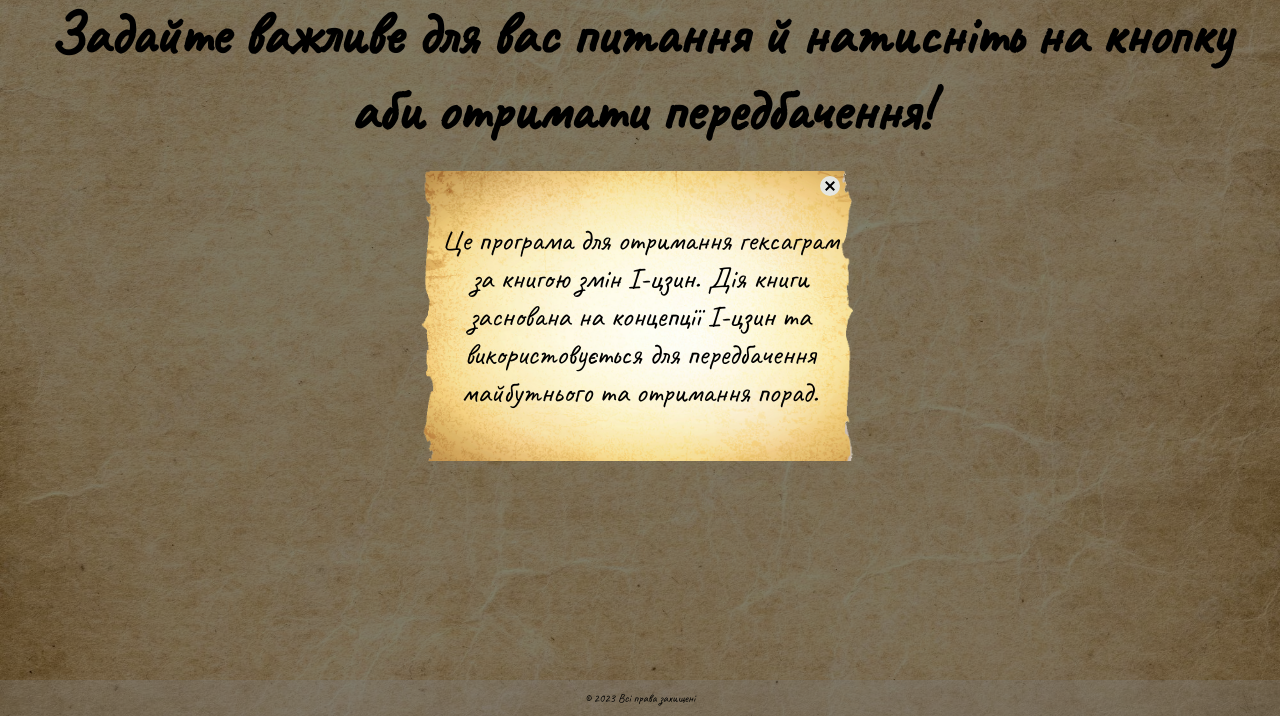
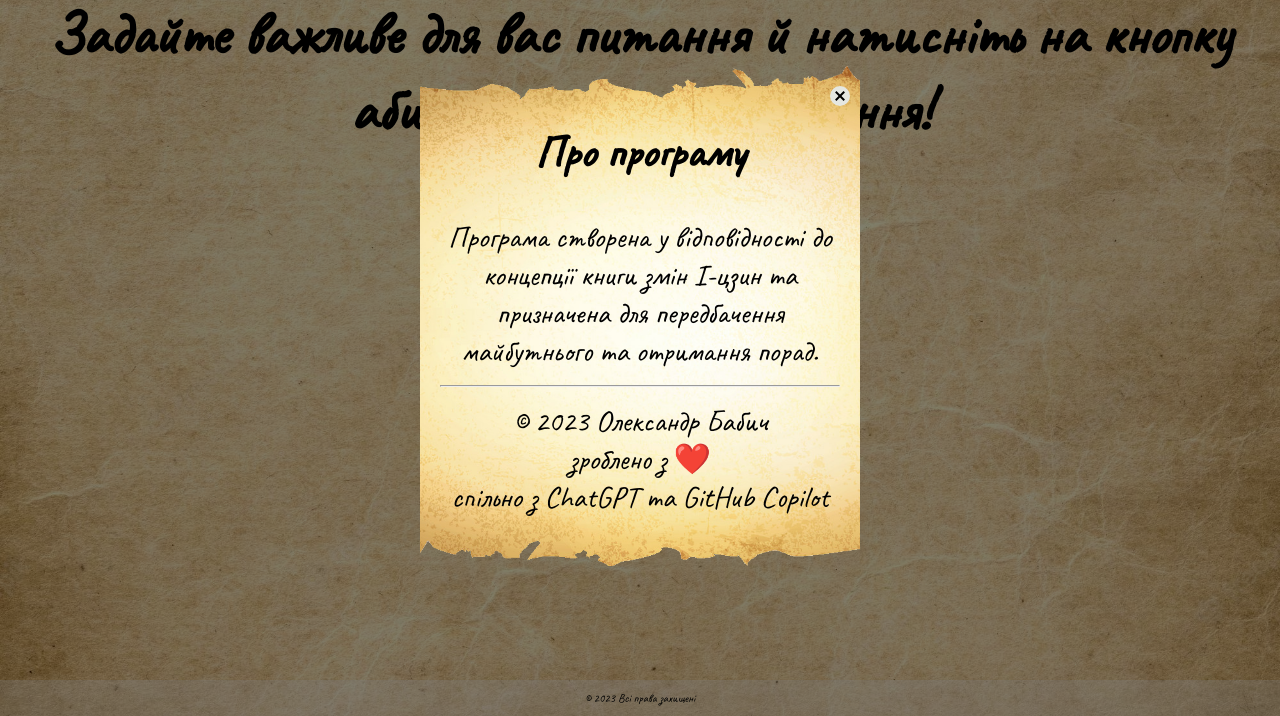
Before and after one commit to liketaurus/Changes, a plain HTML site: page index.html in a window 1280 px wide. Both pictures are taken after a click on the button "Про програму". Shown: the part 84-800 px from the top of the page. Drawn offline with Linux system fonts and the light colour scheme.

Commit message:
animations added

```diff
--- a/index.js
+++ b/index.js
@@ -50,7 +50,7 @@ function showAboutDialog() {
     closeButton.addEventListener('click', hideAboutDialog);
 
     const dialogText = document.createElement('p');
-    dialogText.innerText = 'Це програма для отримання гексаграм за книгою змін І-цзин. Дія книги заснована на концепції І-цзин та використовується для передбачення майбутнього та отримання порад.';
+    dialogText.innerHTML = '<h2>Про програму</h2> Програма створена у відповідності до концепції книги змін І-цзин та призначена для передбачення майбутнього та отримання порад.<hr> &copy; 2023 Олександр Бабич <br> зроблено з ❤️ <br> спільно з ChatGPT та GitHub Copilot';
 
     dialogContent.appendChild(closeButton);
     dialogContent.appendChild(dialogText);
--- a/styles.css
+++ b/styles.css
@@ -23,10 +23,11 @@ button {
   text-shadow: 1px 1px 1px #333;
   transform: scale(1.1);
   box-shadow: inset 0 0 10px rgba(253, 251, 251, 0.692);
+  transition: transform 0.3s ease-in-out;
 }
 
 button:hover {
-  transform: scale(1.3);
+  transform: scale(1.2);
   box-shadow: 0 0 20px rgba(0, 0, 0, 0.5);
 }
 
@@ -126,6 +127,7 @@ header {
   float: right;
   margin-left: 20px;
   margin-top: -2px;
+  transition: transform 0.3s ease-in-out;
 }
 
 .header-button:hover {
@@ -167,18 +169,20 @@ footer p {
   background-position: center;
   /* border-radius: 5px; */
   /* box-shadow: 0 2px 5px rgba(0, 0, 0, 0.3); */
+  animation: fadeIn 0.8s ease-in-out;
 }
 
 .close-button {
   position: absolute;
-  top: calc(50% - 140px);
-  right: calc(50% - 200px);
+  top: calc(50% - 230px);
+  right: calc(50% - 210px);
   width: 20px;
   height: 20px;
   background-color: #e5e7e1;
   border-radius: 50%;
   border: none;
   cursor: pointer;
+  transition: transform 0.2s ease-in-out;
 }
 
 .close-button:before,
@@ -199,3 +203,7 @@ footer p {
 .close-button:after {
   transform: translate(-50%, -50%) rotate(-45deg);
 }
+
+.close-button:hover {
+  transform: scale(1.3) rotate(90deg);
+}
```
